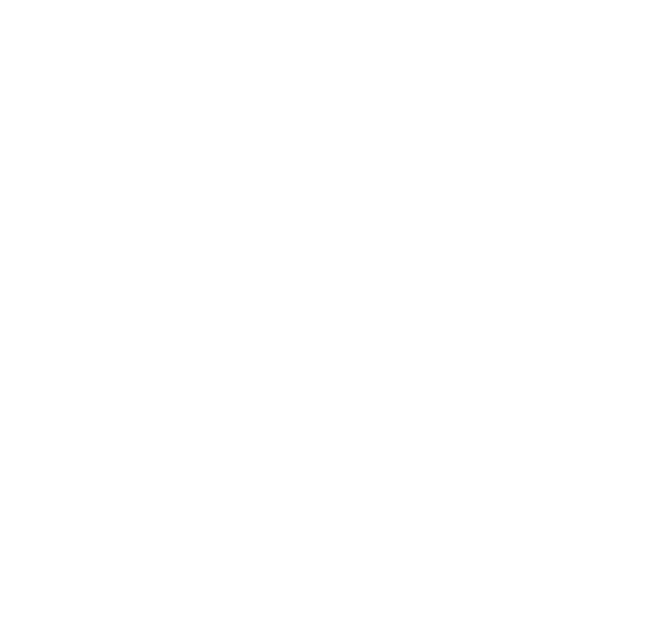
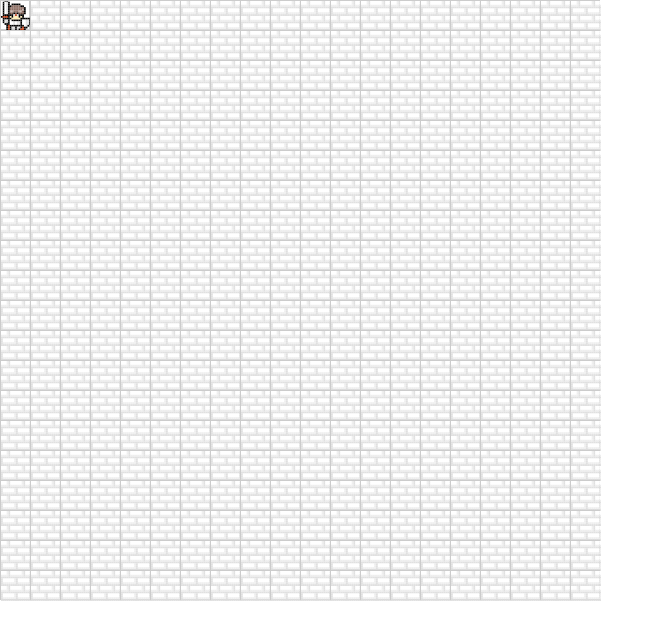
Before and after one commit to naitoyuma7110/RpgGame, a Nuxt app: page /field in a window 1280 px wide. Shown: the top 640 px of the page, without its empty margins (0-664 px from the left). Built offline with nearby package versions, Linux system fonts and the light colour scheme.

Commit message:
描画はvueで実現する

```diff
--- /dev/null
+++ b/components/field/FieldBlock.vue
@@ -0,0 +1,15 @@
+<script setup lang="ts">
+import { type FieldObject } from '@/classes/field/field';
+const fieldObject: FieldObject = useAttrs().fieldObject as FieldObject
+</script>
+
+<template>
+  <img :src="fieldObject.fieldViewImagePath" />
+</template>
+<style>
+img {
+  width: 30px;
+  height: 30px;
+  object-fit: cover;
+}
+</style>
--- /dev/null
+++ b/pages/field/index.vue
@@ -0,0 +1,47 @@
+<script setup lang="ts">
+import { Field } from '@/classes/field/field';
+import { FieldPlayer } from '@/classes/field/character/fieldCharacter';
+
+const field = reactive<Field>(new Field())
+
+const playerPosition = {
+  x: 0,
+  y: 0
+}
+const player = reactive<FieldPlayer>(new FieldPlayer(playerPosition))
+
+field.addFieldCharacter(player)
+
+const renderField = ref(field.getRenderField());
+
+watch(player, () => {
+  renderField.value = field.getRenderField()
+});
+
+</script>
+
+<template>
+  <div class="field">
+    <div class="field-row" v-for="(row, y)  in renderField" :key="y">
+      <span class="field-col" v-for="(fieldObject, x) in row" :key="`${y}-${x}`">
+        <FieldBlock :fieldObject="fieldObject"></FieldBlock>
+      </span>
+    </div>
+  </div>
+</template>
+
+<style lang="scss" scoped>
+.field {
+
+  &-row {
+    display: flex;
+    margin: 0 auto;
+  }
+
+  &-col {
+    width: 30px;
+    height: 30px;
+    border: 1px solid #CCC;
+  }
+}
+</style>
--- /dev/null
+++ b/pages/index.vue
@@ -0,0 +1,5 @@
+<template>
+  <div>
+    TOP PAGE
+  </div>
+</template>
```
